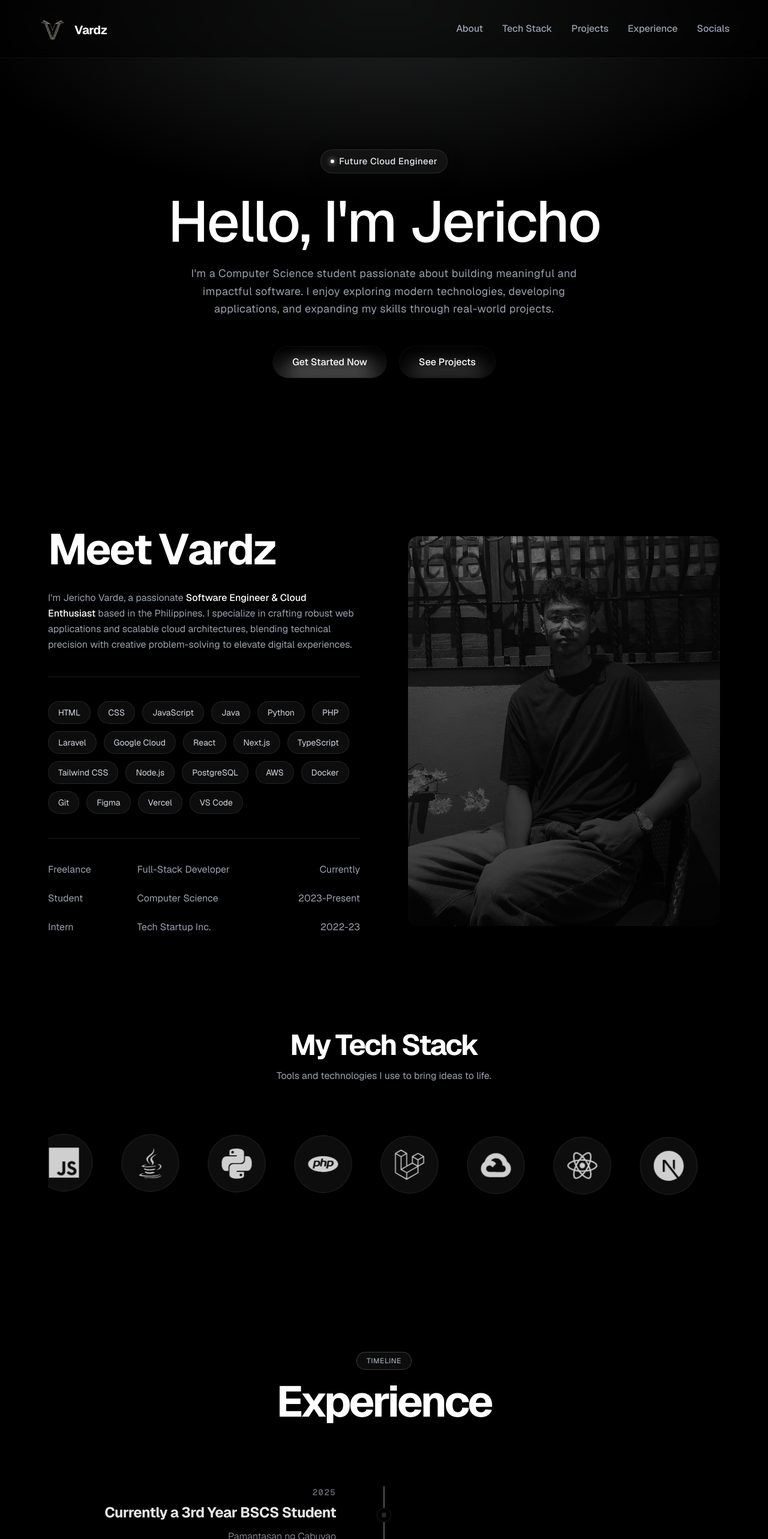
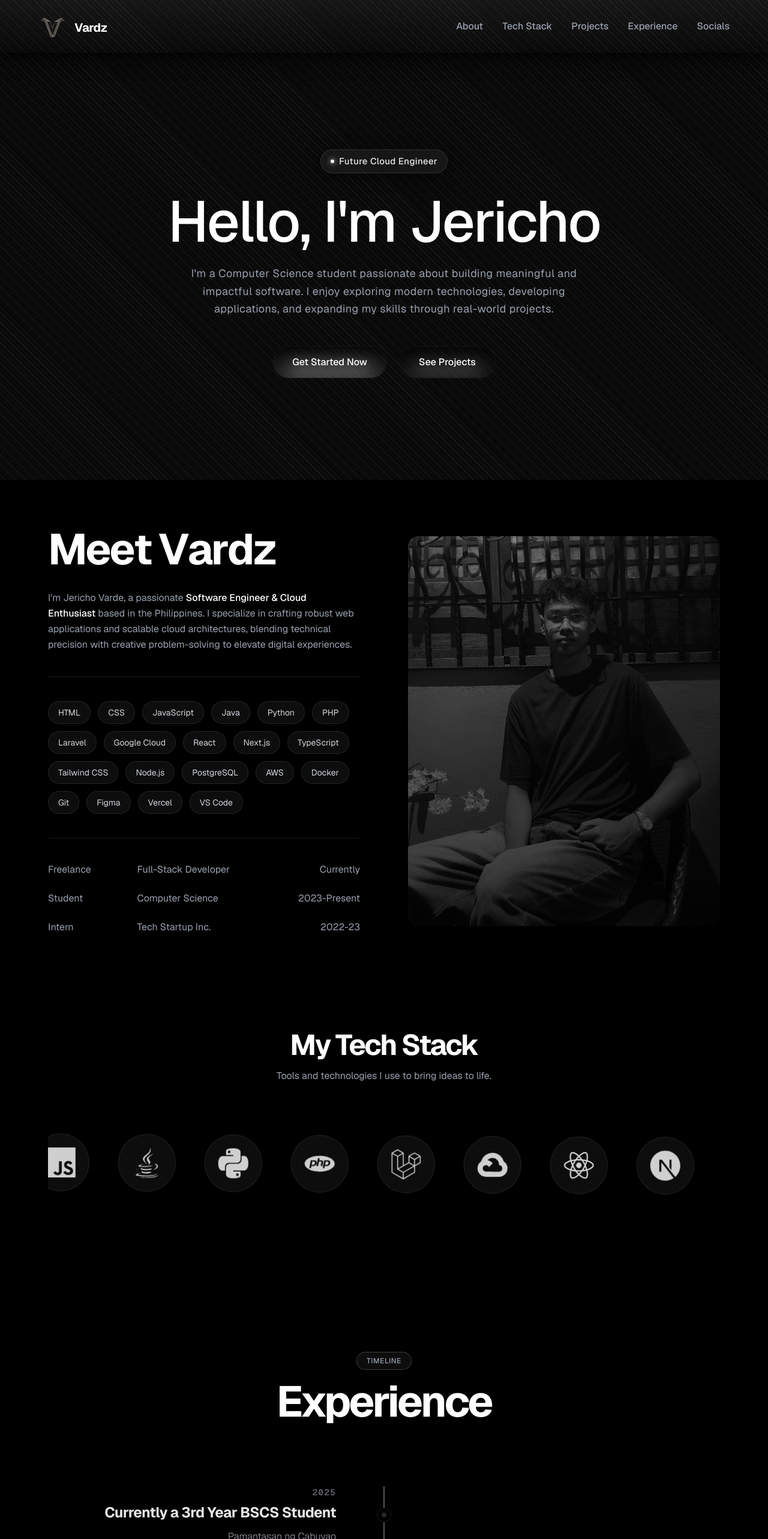
Before and after one commit to vardzz/vardzCode, a Next.js app: page / in a window 1280 px wide. Shown: the top 2566 px of the page at 60% size. Built offline with nearby package versions, Linux system fonts and the light colour scheme.

Commit message:
feat: fixed the background

```diff
--- a/src/app/page.jsx
+++ b/src/app/page.jsx
@@ -12,32 +12,23 @@ import Experience from "@/components/custom/Experience";
 import SkillsAndPassion from "@/components/custom/SkillsAndPassion";
 
 const Page = () => {
-  const mouseX = useMotionValue(50);
-  const mouseY = useMotionValue(0);
-
-  const springConfig = { damping: 25, stiffness: 150 };
-  const mouseXSpring = useSpring(mouseX, springConfig);
-  const mouseYSpring = useSpring(mouseY, springConfig);
-
-  const background = useMotionTemplate`radial-gradient(ellipse 80% 60% at ${mouseXSpring}% ${mouseYSpring}%, rgba(226, 232, 240, 0.15), transparent 70%), #000000`;
-
-  React.useEffect(() => {
-    const handleMouseMove = (e) => {
-      mouseX.set((e.clientX / window.innerWidth) * 100);
-      mouseY.set((e.clientY / window.innerHeight) * 100);
-    };
-
-    window.addEventListener("mousemove", handleMouseMove);
-    return () => window.removeEventListener("mousemove", handleMouseMove);
-  }, [mouseX, mouseY]);
-
   return (
     <div className="relative min-h-screen bg-[#000000] text-white overflow-x-hidden font-sans selection:bg-white/20">
 
-      {/* Background Graphic: Pearl Mist Top Glow (Interactive) */}
-      <motion.div
+      {/* Background Layer 1: Ambient Glow (Matching PatternCraft Reference) */}
+      <div
         className="fixed inset-0 z-0 pointer-events-none"
-        style={{ background }}
+        style={{
+          background: "radial-gradient(circle at 50% 40%, rgba(255, 255, 255, 0.03) 0%, transparent 70%)",
+        }}
+      />
+
+      {/* Background Layer 2: Sharp Striped Dark (Visible & Premium) */}
+      <div
+        className="fixed inset-0 z-[1] pointer-events-none"
+        style={{
+          background: "repeating-linear-gradient(45deg, #000 0px, #111 2px, #000 4px, #222 6px)",
+        }}
       />
 
       {/* Hero Section */}
@@ -119,11 +110,11 @@ const Page = () => {
             <span className="relative z-10">Get Started Now</span>
           </button>
 
-          <button className="group relative w-full sm:w-auto px-6 md:px-8 py-3 md:py-3.5 bg-black/40 text-white text-sm md:text-base font-medium rounded-full cursor-pointer overflow-hidden transition-all hover:scale-105 border border-white/5">
+          <a href="#projects" className="group relative w-full sm:w-auto px-6 md:px-8 py-3 md:py-3.5 bg-black/40 text-white text-sm md:text-base font-medium rounded-full cursor-pointer overflow-hidden transition-all hover:scale-105 border border-white/5 text-center">
             <div className="absolute inset-0 bg-gradient-to-t from-white/10 to-transparent opacity-30" />
             <div className="absolute bottom-0 left-1/2 -translate-x-1/2 w-3/4 h-1/2 bg-white/20 blur-[15px] group-hover:bg-white/40 transition-colors" />
             <span className="relative z-10">See Projects</span>
-          </button>
+          </a>
         </motion.div>
       </main>
 
--- a/src/components/custom/SkillsAndPassion.jsx
+++ b/src/components/custom/SkillsAndPassion.jsx
@@ -3,7 +3,8 @@
 import React, { useRef } from "react";
 import { motion, useScroll, useTransform } from "framer-motion";
 import Image from "next/image";
-import { ArrowRight, Cloud } from "lucide-react";
+import { ArrowRight, Cloud, ExternalLink, Code2 } from "lucide-react";
+import { PROJECTS } from "./constants";
 const workspaceBw = "/workspace_bw.jpg";
 
 const SkillsAndPassion = () => {
@@ -27,7 +28,8 @@ const SkillsAndPassion = () => {
     return (
         <section
             ref={containerRef}
-            className="relative w-full text-white overflow-hidden"
+            id="projects"
+            className="relative w-full text-white overflow-hidden scroll-mt-24"
         >
             <div className="w-full grid grid-cols-1 lg:grid-cols-2 lg:gap-0 gap-16 items-start">
 
@@ -39,7 +41,7 @@ const SkillsAndPassion = () => {
                                 src={workspaceBw}
                                 alt="Developer Workspace"
                                 fill
-                                className="object-cover grayscale contrast-125 opacity-60"
+                                className="object-cover grayscale contrast-125 opacity-40 group-hover:opacity-70 transition-opacity duration-700"
                                 sizes="50vw"
                                 priority
                             />
@@ -62,7 +64,7 @@ const SkillsAndPassion = () => {
                     <motion.div
                         initial={{ opacity: 0, y: 30 }}
                         whileInView={{ opacity: 1, y: 0 }}
-                        viewport={{ once: true, margin: "-100px" }}
+                        viewport={{ once: true, margin: "-50px" }}
                         transition={{ duration: 0.8 }}
                         className="space-y-6"
                     >
@@ -147,6 +149,62 @@ const SkillsAndPassion = () => {
                         ))}
                     </div>
 
+                    {/* Projects Section Header */}
+                    <motion.div
+                        initial={{ opacity: 0, y: 30 }}
+                        whileInView={{ opacity: 1, y: 0 }}
+                        viewport={{ once: true }}
+                        className="mt-20 space-y-4"
+                    >
+                        <h2 className="text-4xl md:text-5xl font-bold tracking-tighter">Featured Projects</h2>
+                        <p className="text-gray-400 text-sm md:text-base max-w-md">
+                            A curated selection of my work in full-stack development and cloud architecture.
+                        </p>
+                    </motion.div>
+
+                    {/* Projects Grid */}
+                    <div className="grid grid-cols-1 sm:grid-cols-2 gap-6 pb-20">
+                        {PROJECTS.map((project, i) => (
+                            <motion.div
+                                key={i}
+                                initial={{ opacity: 0, y: 20 }}
+                                whileInView={{ opacity: 1, y: 0 }}
+                                viewport={{ once: true }}
+                                transition={{ delay: i * 0.1 }}
+                                className="group relative p-6 rounded-2xl bg-white/5 border border-white/5 hover:border-white/20 transition-all duration-300"
+                            >
+                                <div className="absolute top-4 right-4 flex gap-2">
+                                    <span className="text-[10px] uppercase tracking-widest text-blue-400 bg-blue-400/10 px-2 py-0.5 rounded-full border border-blue-400/20">
+                                        {project.status}
+                                    </span>
+                                </div>
+                                <div className="space-y-4">
+                                    <div className="p-3 w-fit rounded-xl bg-white/5 text-white/40 group-hover:text-white group-hover:bg-white/10 transition-all">
+                                        <Code2 size={24} />
+                                    </div>
+                                    <div className="space-y-2">
+                                        <h3 className="text-xl font-bold">{project.title}</h3>
+                                        <p className="text-sm text-gray-500 line-clamp-2 group-hover:text-gray-400 transition-colors">
+                                            {project.desc}
+                                        </p>
+                                    </div>
+                                    <div className="flex flex-wrap gap-2">
+                                        {project.tech.map((t, index) => (
+                                            <span key={index} className="text-[10px] text-gray-400 border border-white/5 px-2 py-0.5 rounded-md">
+                                                {t}
+                                            </span>
+                                        ))}
+                                    </div>
+                                    <div className="pt-2">
+                                        <a href={project.link} className="inline-flex items-center gap-2 text-sm font-medium text-white/50 group-hover:text-white transition-all">
+                                            Case Study <ExternalLink size={14} />
+                                        </a>
+                                    </div>
+                                </div>
+                            </motion.div>
+                        ))}
+                    </div>
+
                 </motion.div>
             </div>
         </section>
--- a/src/components/custom/constants.js
+++ b/src/components/custom/constants.js
@@ -29,3 +29,27 @@ export const TECH_STACK = [
     { name: "Vercel", icon: <SiVercel size={50} />, color: "hover:text-white" },
     { name: "VS Code", icon: <TbBrandVscode size={50} />, color: "hover:text-[#007ACC]" },
 ];
+
+export const PROJECTS = [
+    {
+        title: "CloudFlow Architecture",
+        desc: "Automated CI/CD pipeline design for serverless applications using AWS Lambda and GitHub Actions.",
+        tech: ["AWS", "GitHub Actions", "Node.js"],
+        link: "#",
+        status: "Completed"
+    },
+    {
+        title: "Vardz UI Kit",
+        desc: "A premium React component library focusing on high-end animations and glassmorphic design principles.",
+        tech: ["React", "Framer Motion", "Tailwind"],
+        link: "#",
+        status: "In Progress"
+    },
+    {
+        title: "SkyNode Dashboard",
+        desc: "Real-time monitoring dashboard for multi-cloud infrastructure, featuring live performance metrics.",
+        tech: ["Next.js", "TypeScript", "GCP"],
+        link: "#",
+        status: "Beta"
+    }
+];
--- a/src/components/custom/navbar.jsx
+++ b/src/components/custom/navbar.jsx
@@ -15,7 +15,12 @@ const Navbar = () => {
     const navItems = ['About', 'Tech Stack', 'Projects', 'Experience', 'Socials'];
 
     return (
-        <nav className="fixed top-0 w-full z-50 flex justify-between items-center px-6 py-6 md:px-16 bg-black/50 backdrop-blur-md border-b border-white/5 transition-all duration-300">
+        <nav
+            className="fixed top-0 w-full z-50 flex justify-between items-center px-6 py-5 md:px-16 backdrop-blur-xl transition-all duration-300 shadow-[0_8px_32px_rgba(0,0,0,0.8)]"
+            style={{
+                background: "linear-gradient(to bottom, rgba(255, 255, 255, 0.05) 0%, transparent 100%), repeating-linear-gradient(45deg, #000 0px, #111 2px, #000 4px, #222 6px)"
+            }}
+        >
             <Link href="/" className="flex items-center gap-3 cursor-pointer group select-none">
                 <div className="relative flex items-center justify-center">
                     <Image
@@ -54,7 +59,10 @@ const Navbar = () => {
                 <motion.div
                     initial={{ opacity: 0, y: -20 }}
                     animate={{ opacity: 1, y: 0 }}
-                    className="absolute top-0 left-0 w-full h-screen bg-black/95 backdrop-blur-xl flex flex-col items-center justify-center gap-8 md:hidden text-2xl"
+                    className="absolute top-0 left-0 w-full h-screen backdrop-blur-3xl flex flex-col items-center justify-center gap-8 md:hidden text-2xl border-b border-white/10 shadow-2xl"
+                    style={{
+                        background: "linear-gradient(to bottom, rgba(255, 255, 255, 0.03) 0%, transparent 100%), repeating-linear-gradient(45deg, #000 0px, #111 2px, #000 4px, #222 6px)"
+                    }}
                 >
                     {navItems.map((item) => (
                         <a
```
Also changed, not shown: 1 other file (tests, documents, lock files or other folders).
